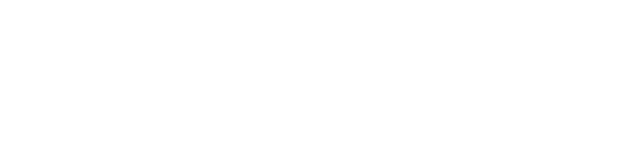
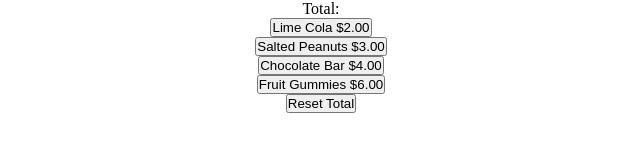
Before and after one commit to dairsmithgit/DOM-lab1, a plain HTML site: page index.html in a window 1280 px wide. Shown: the whole page, without its empty margins (319-959 px from the left). Drawn offline with Linux system fonts and the light colour scheme.

Commit message:
buttons and global data

```diff
--- a/index.html
+++ b/index.html
@@ -9,6 +9,11 @@
     <script src="script.js"></script>
 </head>
 <body>
-
+    <div class="totalcost" id="totalcost">Total: </div>
+    <button class="limecola" id="limecola" data-price = "2.00">Lime Cola $2.00</button>
+    <button class="peanuts" id="peanuts" data-price = "3.00">Salted Peanuts $3.00</button>
+    <button class="chocolate" id="chocolate" data-price = "4.00">Chocolate Bar $4.00</button>
+    <button class="gummies" id="gummies" data-price = "6.00">Fruit Gummies $6.00</button>
+    <button class="reset" id="reset">Reset Total</button>
 </body>
 </html>
--- a/style.css
+++ b/style.css
@@ -0,0 +1,12 @@
+* {
+    padding: 0;
+    margin: 0;
+}
+ body {
+     display: flex;
+     flex-direction: column;
+     height: 100%;
+     width: 100%;
+     justify-content: center;
+     align-items: center;
+ }
```
